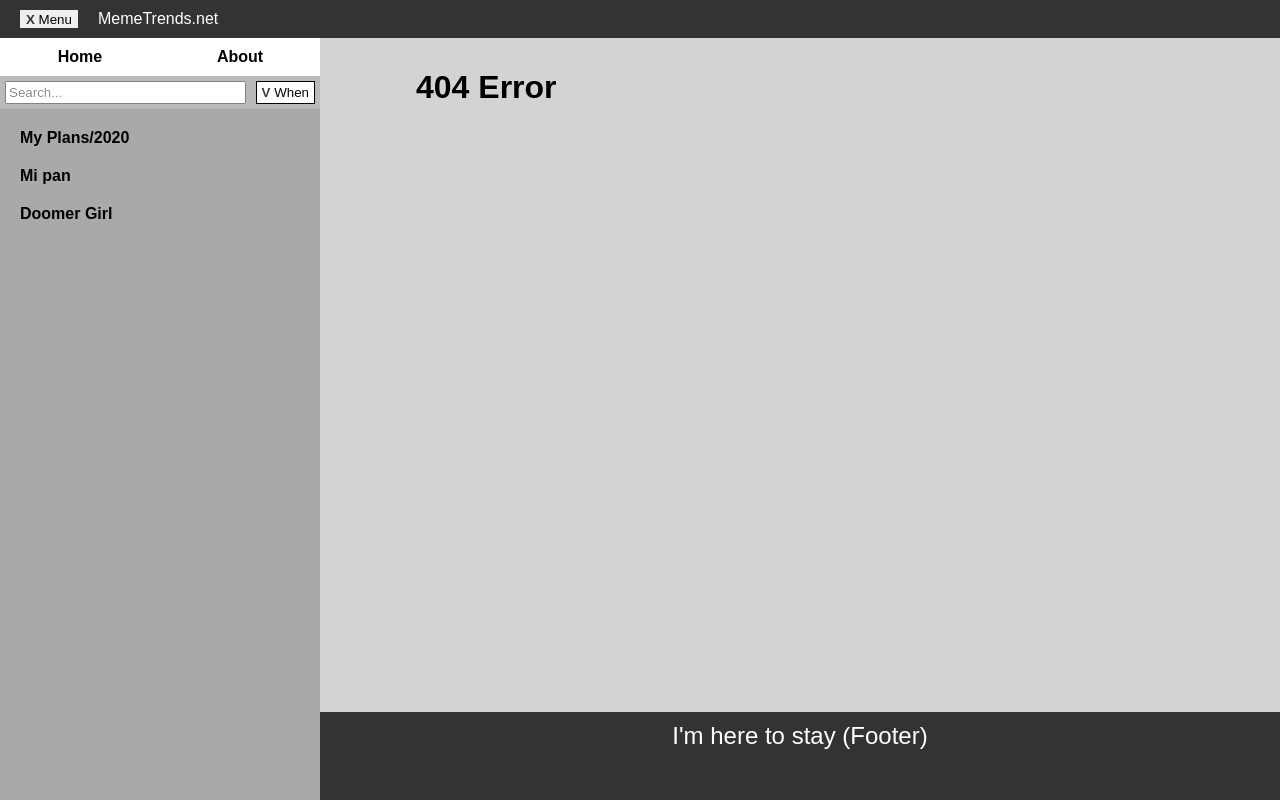
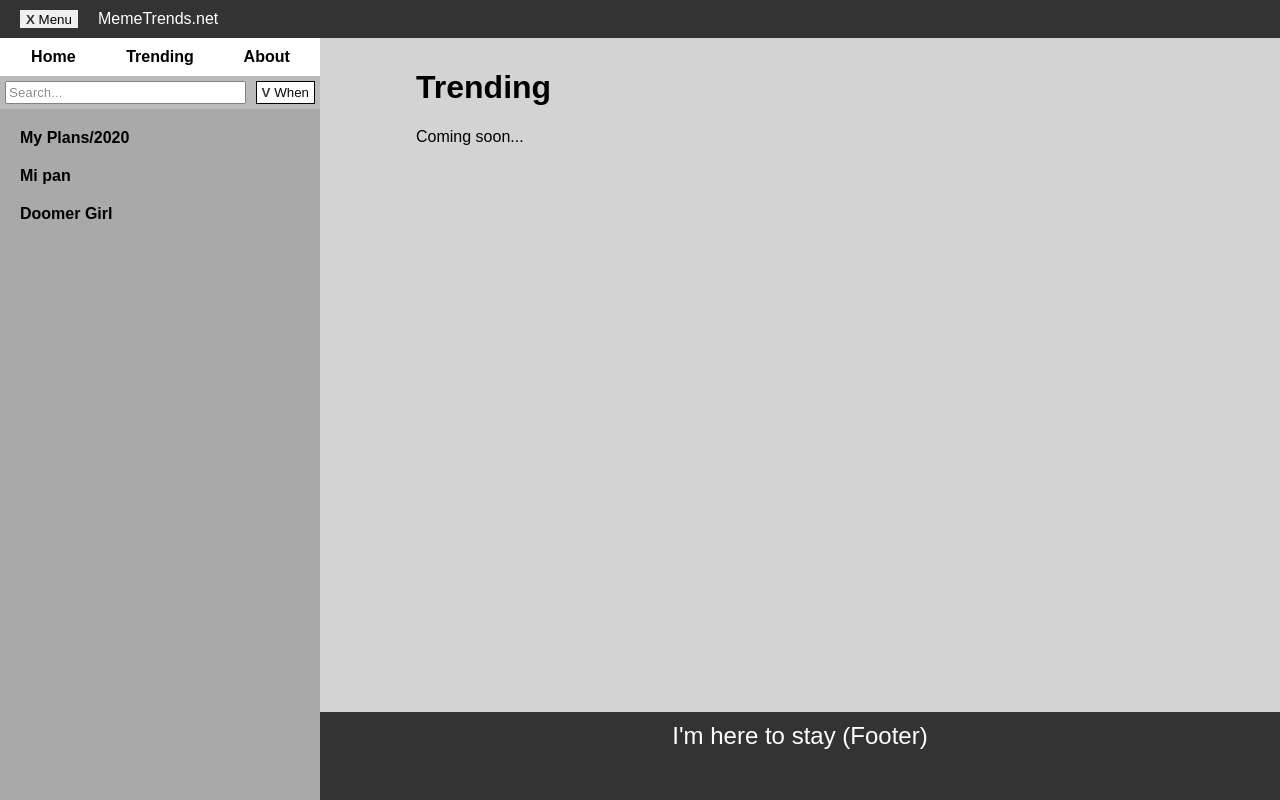
Before and after one commit to Neylion/memetrends, a Next.js app: page /trending in a window 1280 px wide. Before the commit this address had no page. Built offline with nearby package versions, Linux system fonts and the light colour scheme.

Commit message:
Add placeholder /trending page

```diff
--- a/components/SideBar/SideBar.tsx
+++ b/components/SideBar/SideBar.tsx
@@ -30,6 +30,7 @@ export default function SideBar() {
     <div className={styles.sideBar}>
       <div className={styles.sideBarMain}>
         <NavMenuItem link="/">Home</NavMenuItem>
+        <NavMenuItem link="/trending">Trending</NavMenuItem>
         <NavMenuItem link="/about">About</NavMenuItem>
       </div>
       <ListFilter {...filterProperties} />
--- /dev/null
+++ b/pages/trending.tsx
@@ -0,0 +1,11 @@
+import React from "react";
+import Layout from "../components/Layout";
+
+export default function Testing() {
+  return (
+    <Layout title="Trending">
+      <h1>Trending</h1>
+      <p>Coming soon...</p>
+    </Layout>
+  );
+}
```
